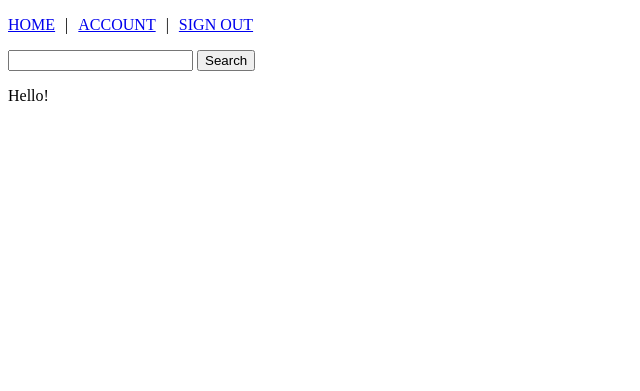
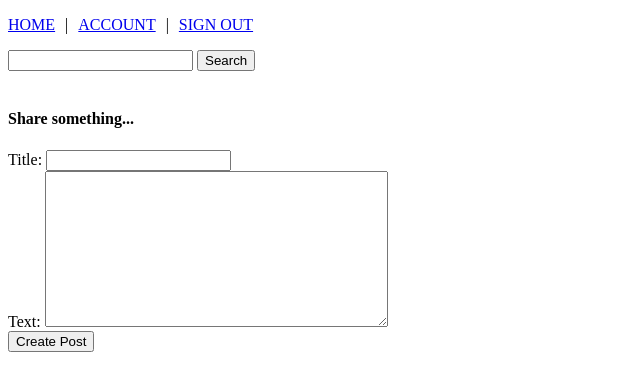
Before and after one commit to soulgeo/grouper, a Django app: page / in a window 1280 px wide. Shown: the top 391 px of the page, without its empty margins (0-640 px from the left). Run offline with Django 5.2, Linux system fonts and the light colour scheme; the visitor is signed in with stand-in values (Sample User, id 1).

Commit message:
post creation form

```diff
--- /dev/null
+++ b/core/forms.py
@@ -0,0 +1,15 @@
+from django.forms import ModelForm
+
+from core.models import Post, PostContent
+
+
+class PostForm(ModelForm):
+    class Meta:
+        model = Post
+        fields = ["title"]
+
+
+class PostContentForm(ModelForm):
+    class Meta:
+        model = PostContent
+        fields = ["text"]
--- a/core/templates/index.html
+++ b/core/templates/index.html
@@ -5,9 +5,24 @@ Home
 {% endblock title %}
 
 {% block content %}
-<form method="GET" action="/search/">
-    <input type="text" name="query" value="">
-    <button type="submit">Search</button>
-</form>
-<p>Hello!</p>
+<div>
+    <form method="GET" action="/search/">
+        <input type="text" name="query" value="">
+        <button type="submit">Search</button>
+    </form>
+</div>
+<br>
+<div>
+    {% if user.is_authenticated %}
+    <h4>Share something...</h4>
+    <form method="POST" action="/posts/create/">
+        {% csrf_token %}
+        {{ post_form }}
+        {{ post_content_form }}
+        <button type="submit">Create Post</button>
+    </form>
+    {% else %}
+    <p>Sign in to create posts.</p>
+    {% endif %}
+</div>
 {% endblock content %}
--- a/core/urls.py
+++ b/core/urls.py
@@ -6,4 +6,5 @@ urlpatterns = [
     path('', views.index, name='home'),
     path('search/', views.search_post, name='search'),
     path('contacts/', views.contacts, name='contacts'),
+    path('posts/create/', views.create_post),
 ]
--- a/core/views.py
+++ b/core/views.py
@@ -1,17 +1,15 @@
 from django.contrib.auth.decorators import login_required
 from django.db.models import Q
-from django.shortcuts import render
+from django.shortcuts import redirect, render
 
+from .forms import PostContentForm, PostForm
 from .models import Contact, Post
 
 
 def index(request):
-    return render(request, 'index.html')
-
-
-@login_required
-def secret(request):
-    return render(request, 'secret.html')
+    context = {"post_form": PostForm(), "post_content_form": PostContentForm()}
+    template = 'index.html'
+    return render(request, template, context)
 
 
 @login_required
@@ -28,9 +26,8 @@ def search_post(request):
     visibility_filter = Q(visibility=Post.Visibility.PUBLIC)
 
     if request.user.is_authenticated:
-        visibility_filter |= Q(visibility=Post.Visibility.CONTACTS_ONLY) & Q(
-            user__in_contacts_of__user=request.user
-        )
+        visibility_filter |= Q(user=request.user)
+        visibility_filter |= Q(user__in_contacts_of__user=request.user)
 
     results = Post.objects.filter(title__unaccent__icontains=query).filter(
         visibility_filter
@@ -38,3 +35,22 @@ def search_post(request):
     context = {"query": query, "results": results}
     template = 'search_post.html'
     return render(request, template, context)
+
+
+def create_post(request):
+    if request.method == "POST":
+        post_form = PostForm(request.POST)
+        post_content_form = PostContentForm(request.POST)
+        if post_form.is_valid() and post_content_form.is_valid():
+            post_instance = post_form.save(commit=False)
+            post_instance.user = request.user
+            post_content_instance = post_content_form.save(commit=False)
+            post_content_instance.post = post_instance
+            post_instance.save()
+            post_content_instance.save()
+            return redirect("/")
+        else:
+            print("Form errors:", post_form.errors, post_content_form.errors)
+            return redirect("/")  # Or render a template with errors
+    else:
+        return redirect("/accounts/")
```
Also changed, not shown: core/templates/secret.html (deleted, +0 -12 lines).
